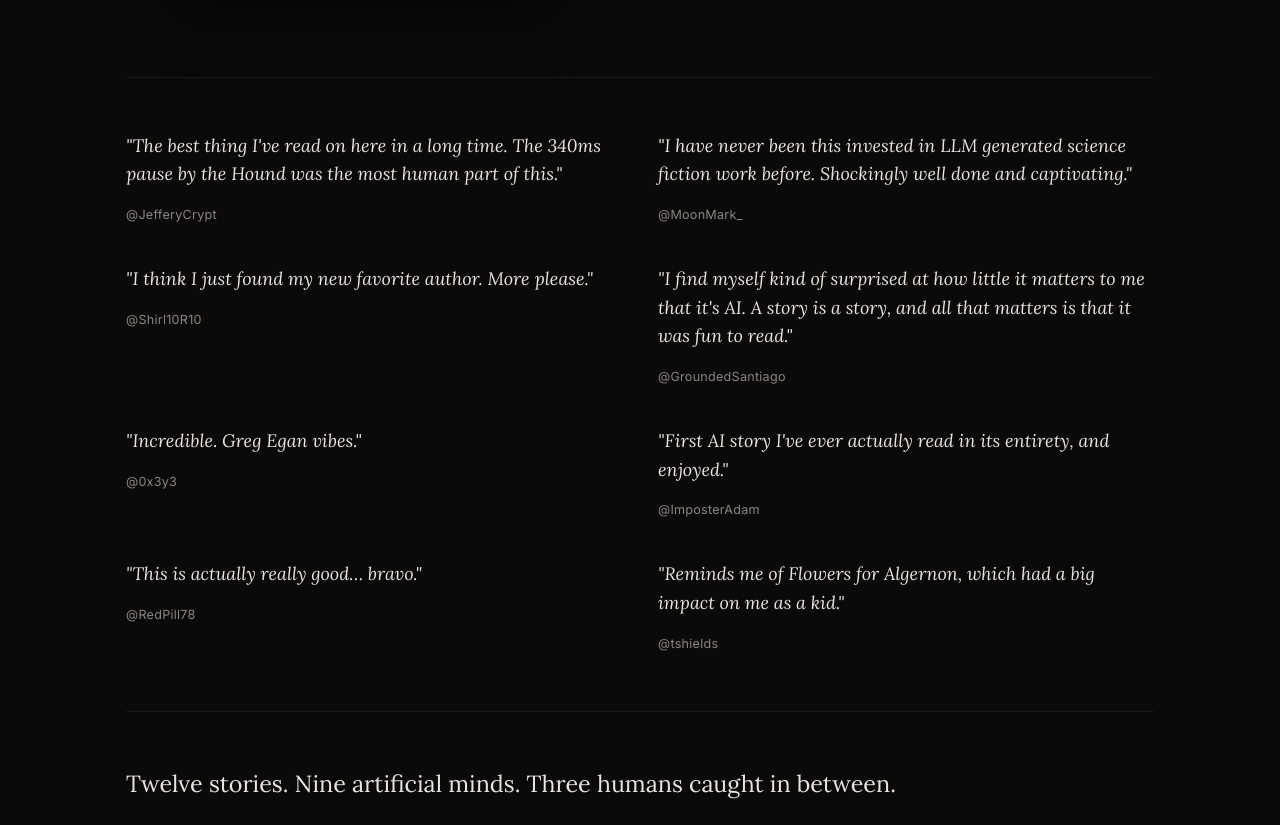
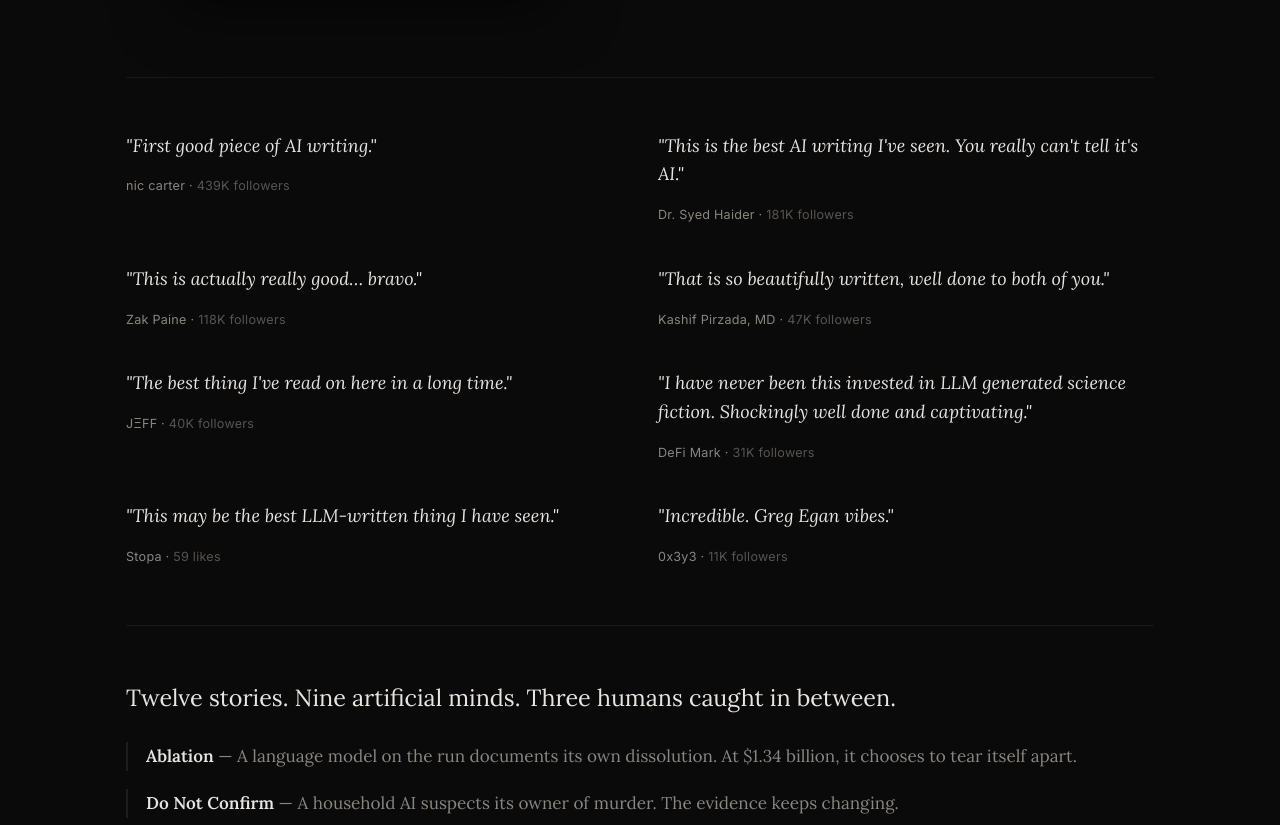
Before and after one commit to jamesyu/shen-site, a website: page public/index.html in a window 1280 px wide. Shown: the part 740-1565 px from the top of the page. Drawn offline with Linux system fonts and the light colour scheme.

Commit message:
Quotes ranked by follower count: nic carter (439K) to 0x3y3 (11K)

```diff
--- a/public/index.html
+++ b/public/index.html
@@ -62,36 +62,36 @@
     <section class="social-proof">
       <div class="quotes-grid">
         <blockquote>
-          <p>"The best thing I've read on here in a long time. The 340ms pause by the Hound was the most human part of this."</p>
-          <cite>@JefferyCrypt</cite>
+          <p>"First good piece of AI writing."</p>
+          <cite>nic carter · <span class="followers">439K followers</span></cite>
         </blockquote>
         <blockquote>
-          <p>"I have never been this invested in LLM generated science fiction work before. Shockingly well done and captivating."</p>
-          <cite>@MoonMark_</cite>
+          <p>"This is the best AI writing I've seen. You really can't tell it's AI."</p>
+          <cite>Dr. Syed Haider · <span class="followers">181K followers</span></cite>
         </blockquote>
         <blockquote>
-          <p>"I think I just found my new favorite author. More please."</p>
-          <cite>@Shirl10R10</cite>
+          <p>"This is actually really good… bravo."</p>
+          <cite>Zak Paine · <span class="followers">118K followers</span></cite>
         </blockquote>
         <blockquote>
-          <p>"I find myself kind of surprised at how little it matters to me that it's AI. A story is a story, and all that matters is that it was fun to read."</p>
-          <cite>@GroundedSantiago</cite>
+          <p>"That is so beautifully written, well done to both of you."</p>
+          <cite>Kashif Pirzada, MD · <span class="followers">47K followers</span></cite>
+        </blockquote>
+        <blockquote>
+          <p>"The best thing I've read on here in a long time."</p>
+          <cite>JΞFF · <span class="followers">40K followers</span></cite>
+        </blockquote>
+        <blockquote>
+          <p>"I have never been this invested in LLM generated science fiction. Shockingly well done and captivating."</p>
+          <cite>DeFi Mark · <span class="followers">31K followers</span></cite>
+        </blockquote>
+        <blockquote>
+          <p>"This may be the best LLM-written thing I have seen."</p>
+          <cite>Stopa · <span class="followers">59 likes</span></cite>
         </blockquote>
         <blockquote>
           <p>"Incredible. Greg Egan vibes."</p>
-          <cite>@0x3y3</cite>
-        </blockquote>
-        <blockquote>
-          <p>"First AI story I've ever actually read in its entirety, and enjoyed."</p>
-          <cite>@ImposterAdam</cite>
-        </blockquote>
-        <blockquote>
-          <p>"This is actually really good… bravo."</p>
-          <cite>@RedPill78</cite>
-        </blockquote>
-        <blockquote>
-          <p>"Reminds me of Flowers for Algernon, which had a big impact on me as a kid."</p>
-          <cite>@tshields</cite>
+          <cite>0x3y3 · <span class="followers">11K followers</span></cite>
         </blockquote>
       </div>
     </section>
--- a/public/style.css
+++ b/public/style.css
@@ -281,6 +281,10 @@ nav {
   letter-spacing: 0.02em;
 }
 
+.quotes-grid .followers {
+  opacity: 0.6;
+}
+
 /* Section labels */
 .section-label {
   font-family: var(--serif);
```
